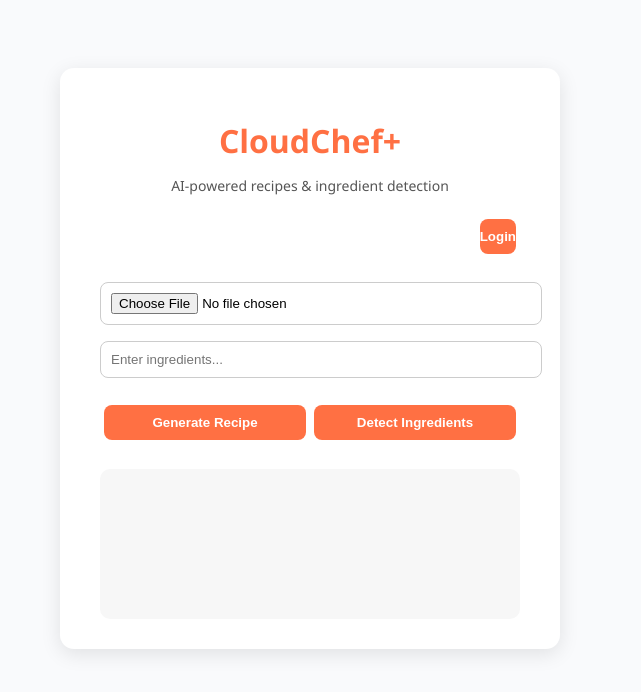
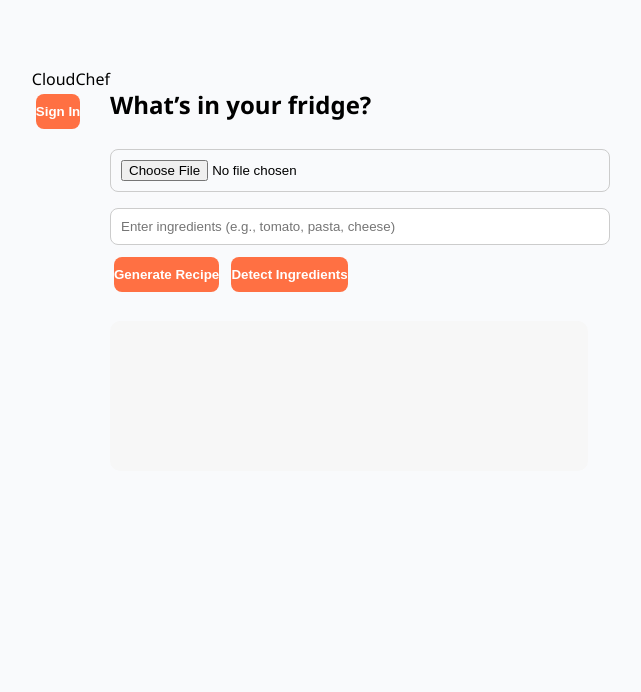
Before and after one commit to srisoman20/cloudchef-project, a plain HTML site: page frontend/index.html in a window 1280 px wide. Shown: the whole page, without its empty margins (330-971 px from the left). Drawn offline with Linux system fonts and the light colour scheme.

Commit message:
Layout is Cleaned

```diff
--- a/frontend/index.html
+++ b/frontend/index.html
@@ -1,37 +1,59 @@
 <!DOCTYPE html>
-<html>
+<html lang="en">
 <head>
   <meta charset="UTF-8" />
+  <meta name="viewport" content="width=device-width, initial-scale=1.0" />
   <title>CloudChef</title>
   <link rel="stylesheet" href="style.css" />
 </head>
+
 <body>
 
-  <div class="container">
-    <h1>CloudChef+</h1>
-    <p class="subtitle">AI-powered recipes & ingredient detection</p>
-
-    <!-- Auth buttons -->
-    <div style="text-align:right; margin-bottom:15px;">
-      <button id="loginBtn">Login</button>
-      <button id="logoutBtn" style="display:none;">Logout</button>
+  <!-- ===================== NAVBAR ===================== -->
+  <div class="navbar">
+    <div class="nav-left">
+      <span class="logo">CloudChef</span>
     </div>
 
-    <!-- Welcome text -->
-    <p id="welcomeMessage"></p>
+    <div class="nav-right">
+      <button id="loginBtn" class="nav-btn">Sign In</button>
+      <button id="logoutBtn" class="nav-btn logout">Sign Out</button>
+    </div>
+  </div>
 
-    <input type="file" id="imageUpload" />
-    <input type="text" id="ingredients" placeholder="Enter ingredients..." />
+  <!-- ===================== MAIN CONTAINER ===================== -->
+  <div class="main-container">
 
-    <div class="buttons">
-      <button onclick="generateRecipe()">Generate Recipe</button>
-      <button onclick="analyzeImage()">Detect Ingredients</button>
+    <div class="card">
+
+      <h2 class="section-title">What’s in your fridge?</h2>
+
+      <!-- File Upload -->
+      <input type="file" id="imageUpload" />
+
+      <!-- Ingredients Text Box -->
+      <input
+        type="text"
+        id="ingredients"
+        placeholder="Enter ingredients (e.g., tomato, pasta, cheese)"
+      />
+
+      <!-- BUTTON ROW -->
+      <div class="button-row">
+        <button class="primary-btn" onclick="generateRecipe()">Generate Recipe</button>
+        <button class="secondary-btn" onclick="analyzeImage()">Detect Ingredients</button>
+      </div>
+
+      <!-- OUTPUT BOX -->
+      <div id="output" class="output-box"></div>
+
+      <!-- Welcome Message -->
+      <p id="welcomeMessage" class="welcome-text"></p>
+
     </div>
 
-    <div id="output" class="output-box"></div>
   </div>
 
-  <!-- Load your JavaScript -->
   <script src="app.js"></script>
 
 </body>
```
